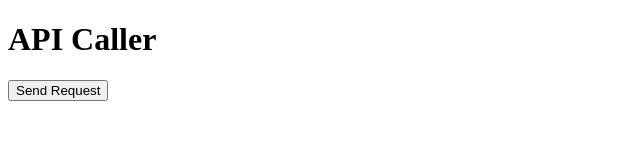
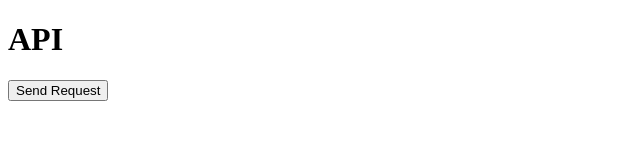
Before and after one commit to AERGERGAJHY/asgvsd, a plain HTML site: page index.html in a window 1280 px wide. Shown: the whole page, without its empty margins (0-640 px from the left). Drawn offline with Linux system fonts and the light colour scheme.

Commit message:
Update index.html

```diff
--- a/index.html
+++ b/index.html
@@ -6,7 +6,7 @@
     <title>API Caller</title>
 </head>
 <body>
-    <h1>API Caller</h1>
+    <h1>API</h1>
     <button onclick="sendRequest()">Send Request</button>
 
     <script>
```
